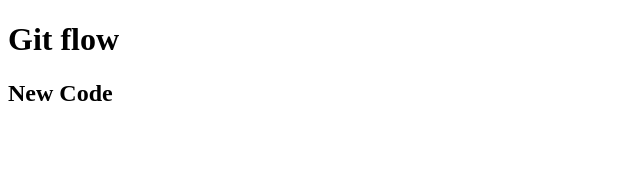
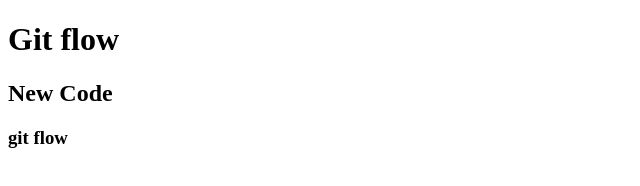
Before and after one commit to tranhuyen133/ojt1, a plain HTML site: page pages/index.html in a window 1280 px wide. Shown: the full height of the page, 0-640 px from the left. Drawn offline with Linux system fonts and the light colour scheme.

Commit message:
feat:add new code

```diff
--- a/pages/index.html
+++ b/pages/index.html
@@ -27,5 +27,6 @@ h
 
     <h1>Git flow</h1>
     <h2>New Code</h2>
+    <h3>git flow</h3>
   </body>
 </html>
```
